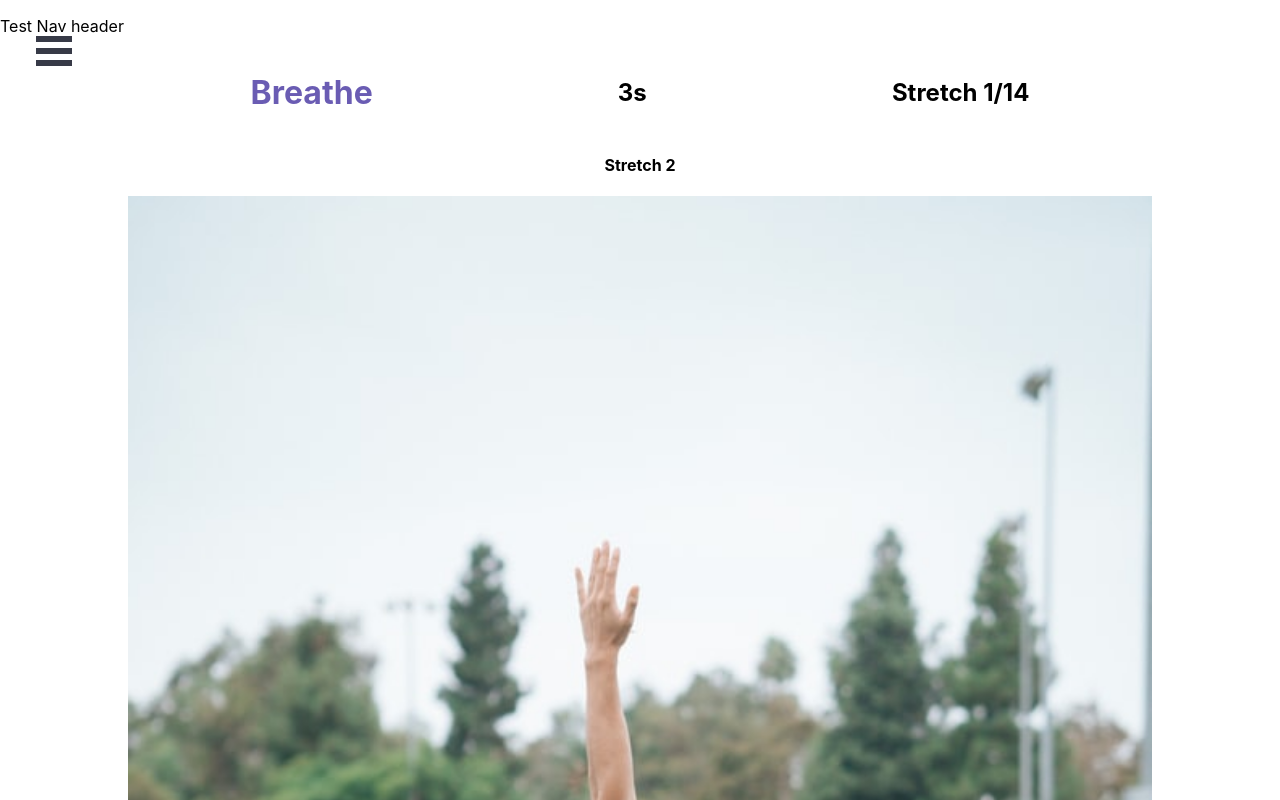
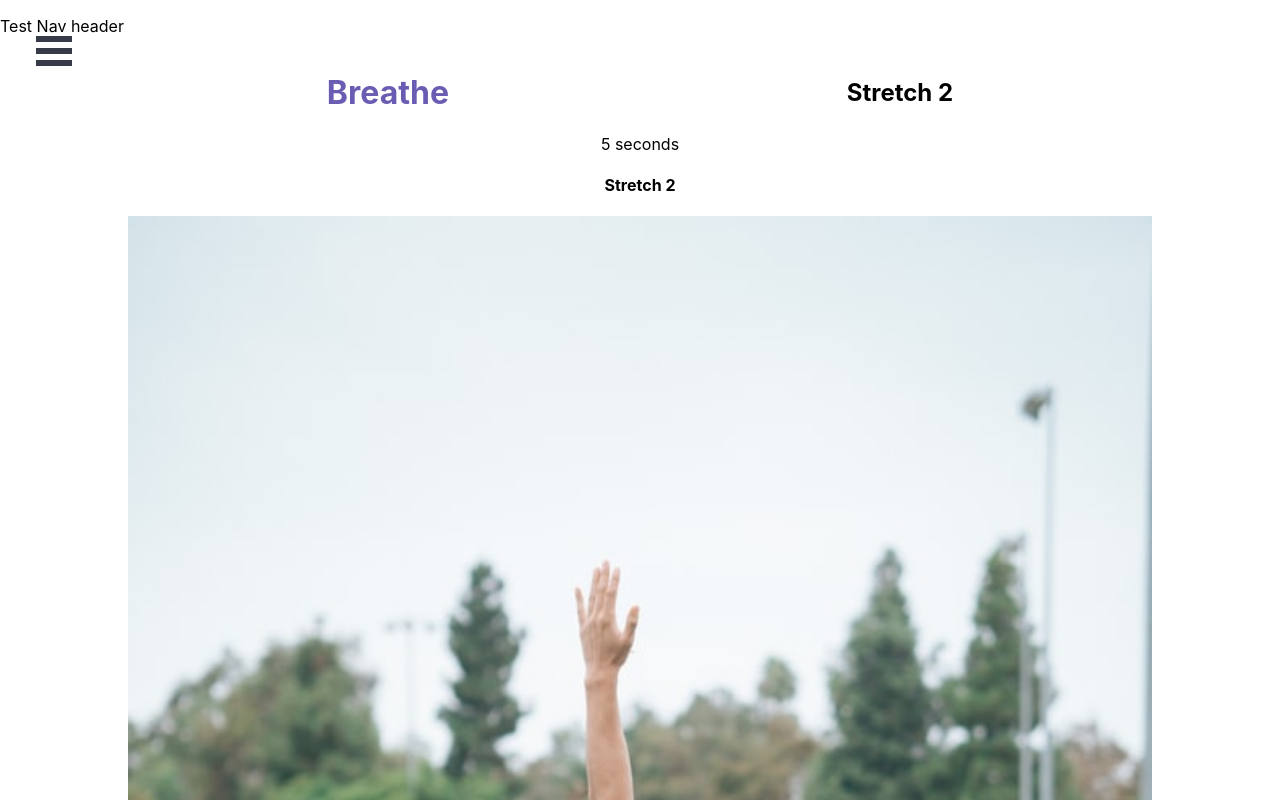
Before and after one commit to bryanwongyk/MOOD, a React (Create React App) app in the folder front-end/: page /activities in a window 1280 px wide. Shown: the top 800 px of the page. Built offline with nearby package versions, Linux system fonts and the light colour scheme.

Commit message:
[FEAT] Stretches auto playing

```diff
--- a/front-end/src/components/Player/Player.tsx
+++ b/front-end/src/components/Player/Player.tsx
@@ -1,4 +1,4 @@
-import { FunctionComponent, ReactElement } from 'react';
+import { FunctionComponent, ReactElement, useState, useContext, useEffect } from 'react';
 import theme from '../Theme/theme';
 import bp from '../Theme/breakpoints';
 import styled from 'styled-components';
@@ -6,7 +6,8 @@ import styled from 'styled-components';
 import { Carousel } from 'react-responsive-carousel';
 import 'react-responsive-carousel/lib/styles/carousel.min.css'; // requires a loader
 import data from './routineRawData';
-
+import { ContextType } from '../../typings/storetype';
+import { GlobalStateContext } from '../../store/reducers';
 import Card from './PlayerVideoCarousel/Card';
 
 const Header = styled.div`
@@ -40,33 +41,76 @@ const HeaderSubTitle = styled.h2`
 
 const Player: FunctionComponent = (): ReactElement => {
 	// TODO: get the routine that the user has selected from context (based on selector).
+	const { globalActions, globalState } = useContext(GlobalStateContext) as ContextType;
 
 	// for now, assume they have picked sample 'Breathe'
-	console.log(data['Breathe']);
+	// stretch ids always begin at 1
+	const [currentStretch, setCurrentStretch] = useState(1);
+	// const [completedRoutine, setCompletedRoutine] = useState(false);
+
+	const [interval, setInterval] = useState(globalState.cardIntervals[currentStretch]);
 
 	// iterate through the stretches in the given routine
-	const cards = data['Breathe']['stretches'].map((stretch, index) => {
-		// Return a card
-		return <Card name={stretch.name} id={index} imgSrc={stretch.imgSrc} imgAlt={stretch.imgDescription} />;
-	});
-	// const cards = [
-	// 	<Card name="Stretch 1" id={1} imgSrc={stretchSample} />,
-	// 	<Card name="Stretch 2" id={2} imgSrc={stretchSample} />,
-	// 	<Card name="Stretch 3" id={3} imgSrc={stretchSample} />,
-	// 	<Card name="Stretch 4" id={4} imgSrc={stretchSample} />,
-	// ];
+	const currentRoutineData = data['Breathe']['stretches'];
+	// avoid cards from being re-calculated unless they change.
+	// this gets re-rendered everytime the stretch gets changed.. move this to global state
+	useEffect(() => {
+		if (!globalState.cardsLoaded) {
+			const cardIntervals = {};
+			const cardIds: number[] = [];
+			const cards = currentRoutineData.map(stretch => {
+				// store the time for each stretch
+				cardIntervals[stretch.id] = stretch.timeTakenMilliseconds;
+				cardIds.push(stretch.id);
+				console.log(stretch.timeTakenMilliseconds);
+				// Return a card
+				return (
+					<Card
+						name={stretch.name}
+						key={stretch.id}
+						id={stretch.id}
+						imgSrc={stretch.imgSrc}
+						imgAlt={stretch.imgDescription}
+						timeInterval={stretch.timeTakenMilliseconds}
+					/>
+				);
+			});
+			globalActions.setCards(cards, cardIntervals, true);
+			setInterval(cardIntervals[currentStretch]);
+			globalActions.setCardShown(currentStretch);
+			globalActions.setLastCardId(cardIds[cardIds.length - 1]);
+		}
+	}, [currentRoutineData, currentStretch, globalActions, globalState.cardsLoaded]);
 
+	// https://stackoverflow.com/questions/62760233/how-to-add-a-video-to-react-responsive-carousel-npm-package
 	const customRenderThumb = (): JSX.Element[] =>
-		data['Breathe']['stretches'].map((stretch, index) => {
-			return <img key={index} src={stretch.imgSrc} alt={stretch.imgDescription} />;
+		data['Breathe']['stretches'].map(stretch => {
+			return <img key={stretch.id} src={stretch.imgSrc} alt={stretch.imgDescription} />;
 		});
 
-	return (
+	// Set different timer intervals for each stretch
+	//https://stackoverflow.com/questions/61451388/is-there-a-way-to-put-a-different-time-interval-for-each-slide-in-react-responsi
+	// the initial state should be the interval for the first stretch
+	console.log('interval: ', interval);
+	const onChange = (_, item): void => {
+		setCurrentStretch(item.props.id);
+		// const newInterval = globalState.cardIntervals[currentStretch]
+		console.log(item.props);
+		globalActions.setCardShown(item.props.id);
+		setInterval(item.props.timeInterval);
+	};
+	// console.log('currentStretch:', currentStretch);
+	// console.log('currentInterval', interval);
+	// console.log('globalInterval', globalState.cardIntervals);
+
+	// let timer = !!interval ? <Timer initialTime={interval} /> : null;
+	// only show content once the first card time is found
+	const cards = globalState.cards;
+	const content = !!interval ? (
 		<>
 			<Header>
 				<HeaderTitle>Breathe</HeaderTitle>
-				<HeaderSubTitle> 3s </HeaderSubTitle>
-				<HeaderSubTitle>Stretch 1/14</HeaderSubTitle>
+				<HeaderSubTitle>Stretch {globalState.cardShownId}</HeaderSubTitle>
 			</Header>
 			{/* <PlayerCurrentVideo />
 			<Deck /> */}
@@ -75,14 +119,20 @@ const Player: FunctionComponent = (): ReactElement => {
 				autoPlay={true}
 				showThumbs={true}
 				renderThumbs={customRenderThumb}
+				interval={interval}
 				showIndicators={false}
 				showStatus={false}
 				showArrows={false}
+				onChange={onChange}
 			>
 				{cards}
 			</Carousel>
 		</>
+	) : (
+		<div>'loading...'</div>
 	);
+
+	return content;
 };
 
 export default Player;
--- a/front-end/src/components/Player/PlayerVideoCarousel/Card.tsx
+++ b/front-end/src/components/Player/PlayerVideoCarousel/Card.tsx
@@ -1,9 +1,12 @@
-import React, { FunctionComponent, ReactElement } from 'react';
+import React, { FunctionComponent, ReactElement, useContext } from 'react';
 // import theme from '../Theme/theme';
 // import bp from '../Theme/breakpoints';
 import styled from 'styled-components';
+import Timer from '../Timer';
+import { ContextType } from '../../../typings/storetype';
+import { GlobalStateContext } from '../../../store/reducers';
 
-const CardItem = ({ key, children }): ReactElement => <div key={key}>{children}</div>;
+const CardItem = ({ timeInterval, children }): ReactElement => <div data-interval={timeInterval}>{children}</div>;
 
 const StyledCardItem = styled(CardItem)`
 	width: 500px;
@@ -11,24 +14,30 @@ const StyledCardItem = styled(CardItem)`
 	list-style: none;
 `;
 
-const CardImg = ({ imgSrc, imgAlt, key }): JSX.Element => <img key={key} src={imgSrc} alt={imgAlt} />;
+const CardImg = ({ id, imgSrc, imgAlt }): JSX.Element => <img id={id} src={imgSrc} alt={imgAlt} />;
 
 const StyledCardImg = styled(CardImg)`
 	height: 50px;
 `;
 
 interface CardProps {
+	id: number;
 	name: string;
-	id: number;
 	imgSrc: string;
 	imgAlt: string;
+	timeInterval: number;
 }
 
-const Card: FunctionComponent<CardProps> = ({ name, imgSrc, id, imgAlt }): ReactElement => {
+const Card: FunctionComponent<CardProps> = ({ id, name, imgSrc, imgAlt, timeInterval }): ReactElement => {
+	const { globalState } = useContext(GlobalStateContext) as ContextType;
+	const initialTime = Math.floor(timeInterval / 1000);
+	console.log('initial time', initialTime);
+	const timer = globalState.cardShownId === id ? <Timer initialTime={initialTime} /> : null;
 	return (
-		<StyledCardItem key={id}>
+		<StyledCardItem data-interval={timeInterval}>
+			{timer}
 			<h4>{name}</h4>
-			<StyledCardImg imgSrc={imgSrc} imgAlt={imgAlt} key={id} />
+			<StyledCardImg id={id} imgSrc={imgSrc} imgAlt={imgAlt} />
 		</StyledCardItem>
 	);
 };
--- /dev/null
+++ b/front-end/src/components/Player/Timer/Timer.tsx
@@ -0,0 +1,32 @@
+import { FunctionComponent, ReactElement, useState, useEffect } from 'react';
+
+interface TimerProps {
+	initialTime: number;
+}
+
+// https://stackoverflow.com/questions/57137094/implementing-a-countdown-timer-in-react-with-hooks
+const Timer: FunctionComponent<TimerProps> = ({ initialTime }): ReactElement => {
+	// initialize timeLeft with the seconds prop
+	const [timeLeft, setTimeLeft] = useState(initialTime);
+	console.log(timeLeft);
+	useEffect(() => {
+		// exit early when we reach 0
+		if (!timeLeft) return;
+
+		// save intervalId to clear the interval when the
+		// component re-renders
+		const tick = setTimeout(() => {
+			setTimeLeft(timeLeft - 1);
+		}, 1000);
+
+		// add timeLeft as a dependency to re-rerun the effect
+		// when we update it
+		return () => {
+			clearTimeout(tick);
+		};
+	}, [timeLeft]);
+
+	return <span>{timeLeft} seconds</span>;
+};
+
+export default Timer;
--- /dev/null
+++ b/front-end/src/components/Player/Timer/index.tsx
@@ -0,0 +1,3 @@
+import Timer from './Timer';
+
+export default Timer;
--- a/front-end/src/components/Player/routineRawData.tsx
+++ b/front-end/src/components/Player/routineRawData.tsx
@@ -4,10 +4,34 @@ const routineRawData = {
 	Breathe: {
 		description: 'sample description',
 		stretches: [
-			{ name: 'Stretch 1', timeTaken: 30, imgSrc: stretchSample, imgDescription: 'Stretch 1 Description' },
-			{ name: 'Stretch 2', timeTaken: 20, imgSrc: stretchSample, imgDescription: 'Stretch 2 Description' },
-			{ name: 'Stretch 3', timeTaken: 45, imgSrc: stretchSample, imgDescription: 'Stretch 3 Description' },
-			{ name: 'Stretch 4', timeTaken: 10, imgSrc: stretchSample, imgDescription: 'Stretch 4 Description' },
+			{
+				id: 1,
+				name: 'Stretch 1',
+				timeTakenMilliseconds: 5000,
+				imgSrc: stretchSample,
+				imgDescription: 'Stretch 1 Description',
+			},
+			{
+				id: 2,
+				name: 'Stretch 2',
+				timeTakenMilliseconds: 5000,
+				imgSrc: stretchSample,
+				imgDescription: 'Stretch 2 Description',
+			},
+			{
+				id: 3,
+				name: 'Stretch 3',
+				timeTakenMilliseconds: 4000,
+				imgSrc: stretchSample,
+				imgDescription: 'Stretch 3 Description',
+			},
+			{
+				id: 4,
+				name: 'Stretch 4',
+				timeTakenMilliseconds: 3000,
+				imgSrc: stretchSample,
+				imgDescription: 'Stretch 4 Description',
+			},
 		],
 	},
 };
--- a/front-end/src/store/actions/GlobalState.enum.tsx
+++ b/front-end/src/store/actions/GlobalState.enum.tsx
@@ -1,5 +1,7 @@
 enum GlobalStateActions {
-	TEST_ACTION,
+	SET_CARDS,
+	SET_CARD_SHOWN_ID,
+	SET_LAST_CARD_ID,
 }
 
 export default GlobalStateActions;
--- a/front-end/src/store/reducers/GlobalState.tsx
+++ b/front-end/src/store/reducers/GlobalState.tsx
@@ -1,23 +1,44 @@
 import React, { useReducer } from 'react';
 import { GlobalStateActions as actionTypes } from '../actions';
 import { ContextType } from '../../typings/storetype';
+import Card from '../../components/Player/PlayerVideoCarousel/Card';
 
 interface initialStateType {
-	test: boolean;
+	cards: null | typeof Card;
+	cardIntervals: { [key: string]: number }; //https://stackoverflow.com/questions/47847561/typescript-type-for-object-with-unknown-keys-but-only-numeric-values
+	cardsLoaded: boolean;
+	cardShownId: null | number;
+	lastCardId: null | number;
 }
 
 const initialState: initialStateType = {
-	test: false,
+	cards: null,
+	cardIntervals: {},
+	cardsLoaded: false,
+	cardShownId: null,
+	lastCardId: null,
 };
 
 const GlobalStateContext = React.createContext<ContextType | null>(null);
 
 const reducer = (state, action): any => {
 	switch (action.type) {
-		case actionTypes.TEST_ACTION:
-			console.log('TEST_ACTION executed');
+		case actionTypes.SET_CARDS:
 			return {
 				...state,
+				cards: action.cards,
+				cardIntervals: action.cardIntervals,
+				cardsLoaded: action.cardsLoaded,
+			};
+		case actionTypes.SET_CARD_SHOWN_ID:
+			return {
+				...state,
+				cardShownId: action.cardShownId,
+			};
+		case actionTypes.SET_LAST_CARD_ID:
+			return {
+				...state,
+				lastCardId: action.lastCardId,
 			};
 		default: {
 			console.error(`Unhandled action type: ${action.type}`);
@@ -30,8 +51,25 @@ const GlobalStateProvider = ({ children }): React.ReactElement => {
 	const [globalState, dispatch] = useReducer(reducer, initialState);
 
 	const globalActions = {
-		testAction: () => {
-			dispatch({ type: actionTypes.TEST_ACTION });
+		setCards: (cards, cardIntervals, cardsLoaded) => {
+			dispatch({
+				type: actionTypes.SET_CARDS,
+				cards: cards,
+				cardIntervals: cardIntervals,
+				cardsLoaded: cardsLoaded,
+			});
+		},
+		setCardShown: cardShownId => {
+			dispatch({
+				type: actionTypes.SET_CARD_SHOWN_ID,
+				cardShownId: cardShownId,
+			});
+		},
+		setLastCardId: lastCardId => {
+			dispatch({
+				type: actionTypes.SET_LAST_CARD_ID,
+				lastCardId: lastCardId,
+			});
 		},
 	};
 
```
